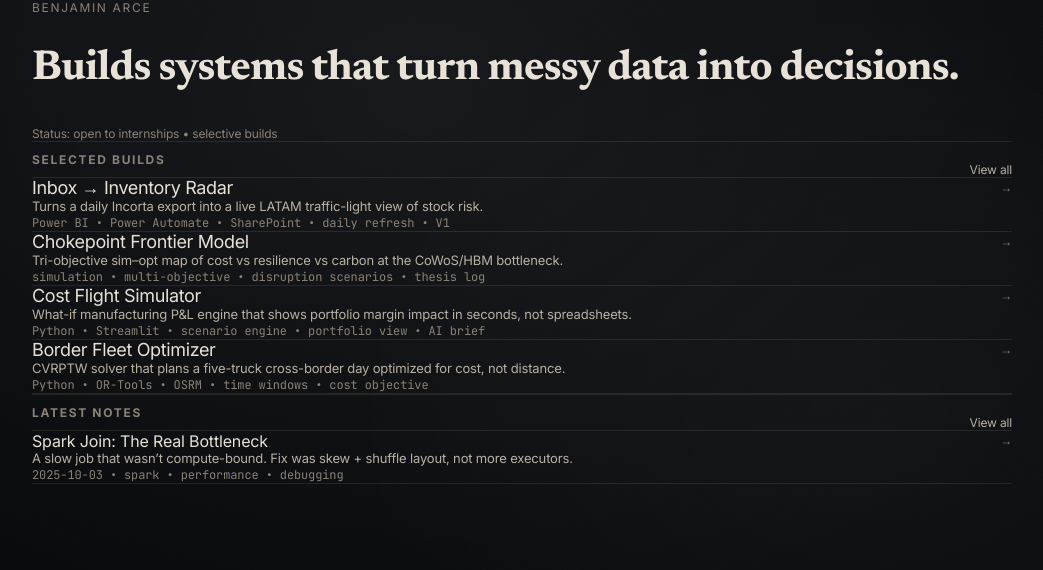
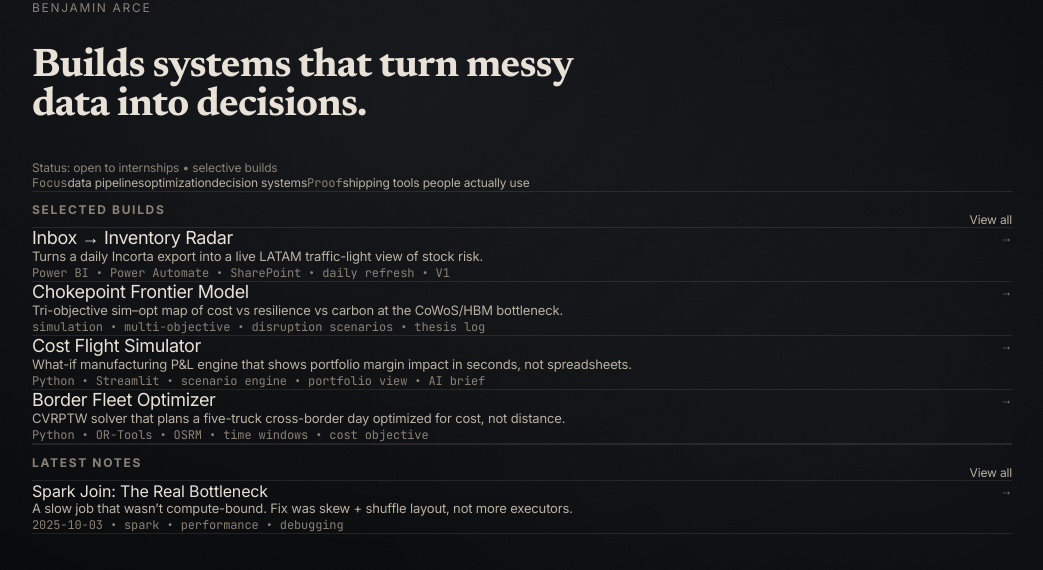
Before and after one commit to benjaminarce-cloud/arcev2-portfolio, a Next.js app: page / in a window 1280 px wide. Shown: the top 570 px of the page, without its empty margins (118-1161 px from the left). Built offline with nearby package versions, Linux system fonts and the light colour scheme.

Commit message:
Update page.tsx

```diff
--- a/src/app/page.tsx
+++ b/src/app/page.tsx
@@ -71,17 +71,14 @@ function Row({
   kicker: string;
 }) {
   return (
-    <Link
-      href={href}
-      className="group block border-b hairline py-6 md:py-7"
-    >
+    <Link href={href} className="group block border-b hairline py-6 md:py-7">
       <div className="flex items-start justify-between gap-6">
         <div className="min-w-0">
           <div className="text-[18px] md:text-[19px] tracking-[-0.02em]">
             {title}
           </div>
 
-          <div className="mt-1 text-[13px] md:text-[13.5px] leading-6 text-[color:var(--muted)] max-w-[80ch]">
+          <div className="mt-1 text-[13px] md:text-[13.5px] leading-6 text-[color:var(--muted)] max-w-[82ch]">
             {hook}
           </div>
 
@@ -113,12 +110,22 @@ export default function HomePage() {
             Benjamin Arce
           </div>
 
-          <h1 className="mt-3 display text-[42px] md:text-[56px] leading-[0.98] tracking-[-0.05em]">
+          <h1 className="mt-3 display text-[40px] md:text-[50px] leading-[0.98] tracking-[-0.05em] max-w-[22ch]">
             Builds systems that turn messy data into decisions.
           </h1>
 
           <div className="mt-5 text-[12px] text-[color:var(--faint)]">
             Status: open to internships <span className="mx-2">•</span> selective builds
+          </div>
+
+          {/* Signal strip */}
+          <div className="mt-5 flex flex-wrap gap-x-6 gap-y-2 text-[12px] text-[color:var(--muted)]">
+            <span className="mono text-[color:var(--faint)]">Focus</span>
+            <span>data pipelines</span>
+            <span>optimization</span>
+            <span>decision systems</span>
+            <span className="mono text-[color:var(--faint)]">Proof</span>
+            <span>shipping tools people actually use</span>
           </div>
         </section>
 
@@ -180,7 +187,7 @@ export default function HomePage() {
                     <div className="text-[16px] tracking-[-0.01em]">
                       {n.title}
                     </div>
-                    <div className="mt-2 text-[13px] leading-6 text-[color:var(--muted)] max-w-[80ch]">
+                    <div className="mt-2 text-[13px] leading-6 text-[color:var(--muted)] max-w-[82ch]">
                       {n.summary}
                     </div>
                     <div className="mt-2 mono text-[12px] text-[color:var(--faint)] tabular">
```
